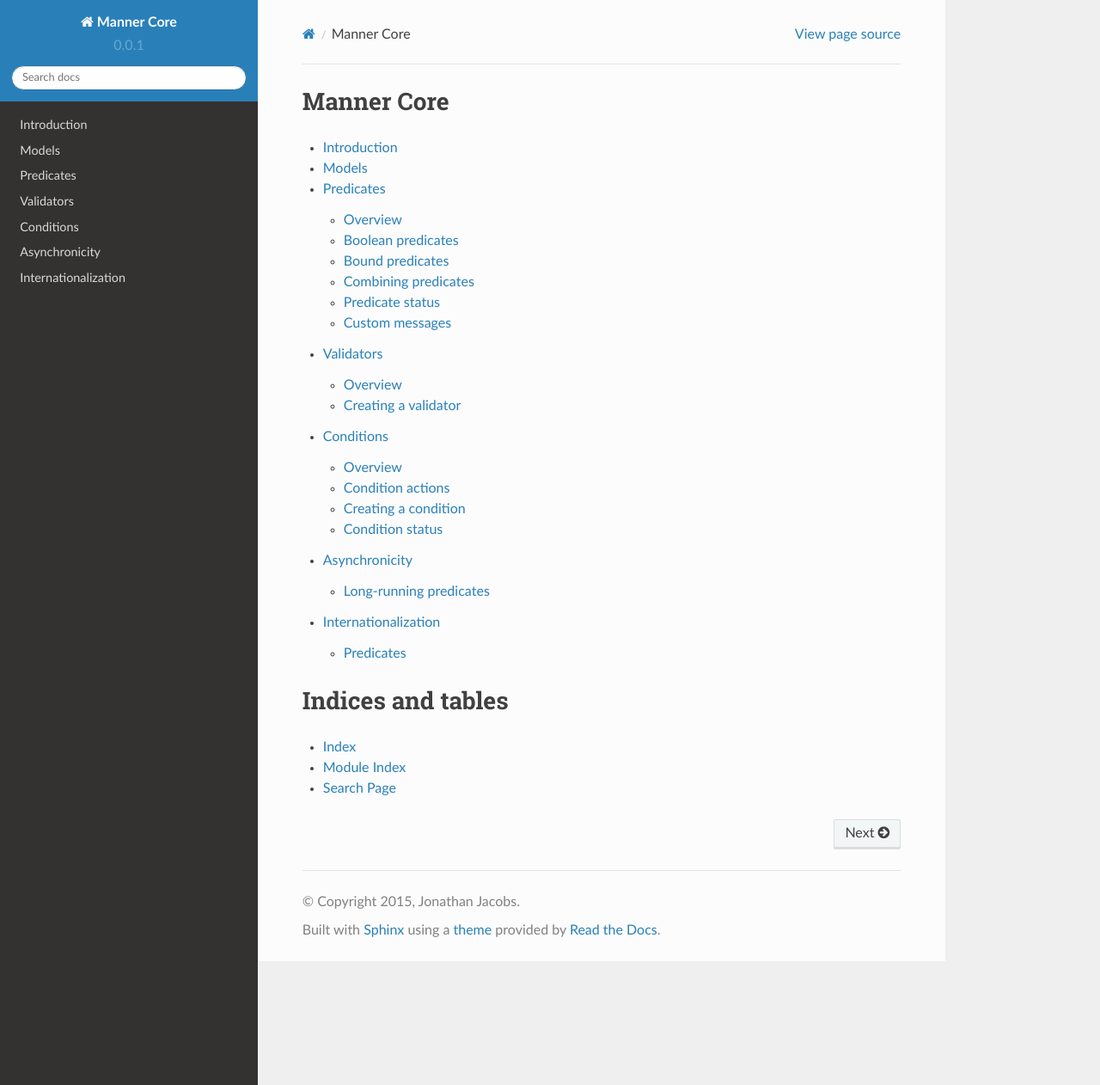
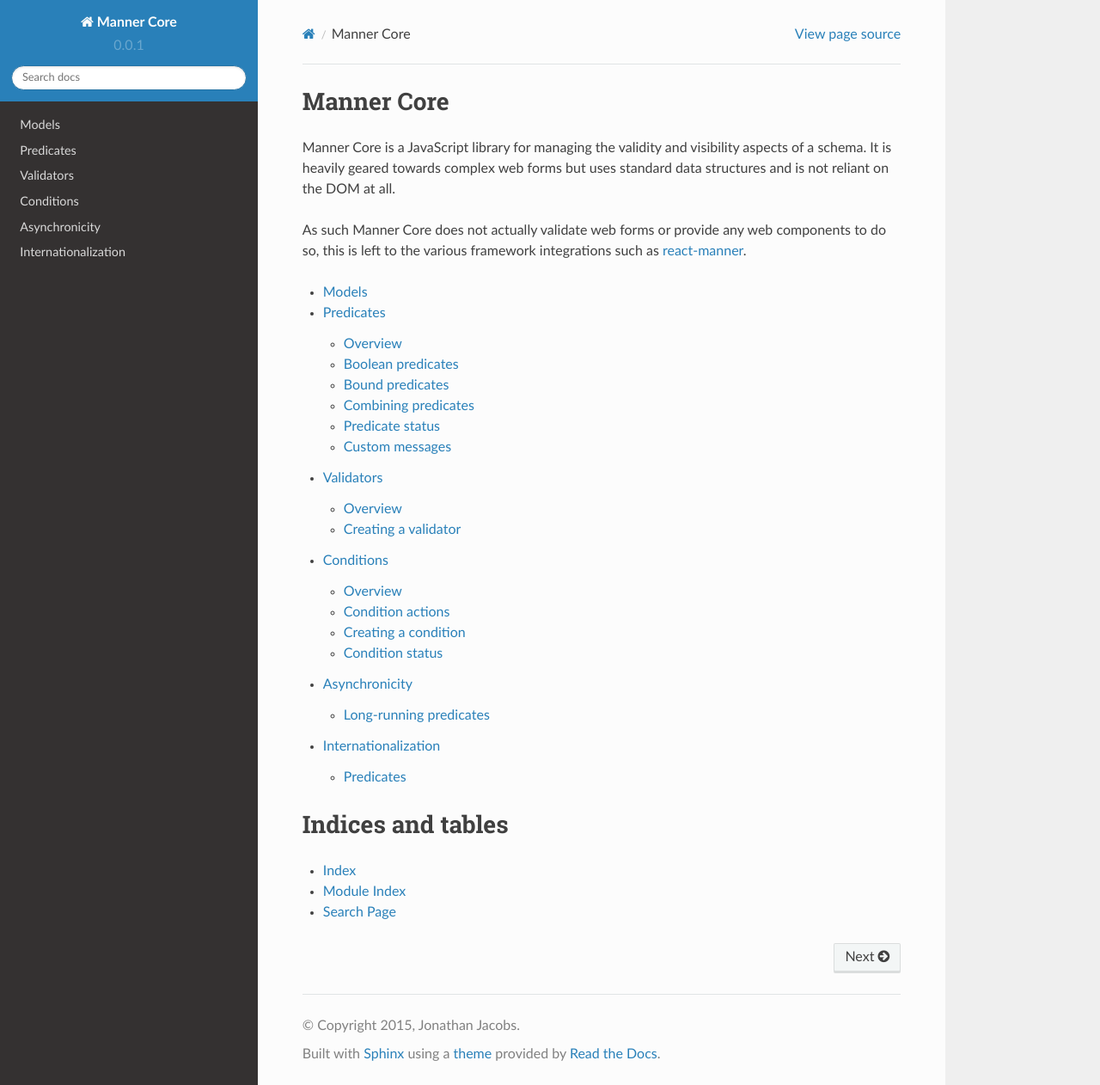
Before and after one commit to jonathanj/manner, a Sphinx documentation site: the page built from docs/index.rst, in a window 1280 px wide and 1262 px high. Shown: the whole window at 86% size. Built offline with Sphinx 7.4.7 and the Read the Docs theme 2.0.0, drawn with Linux system fonts in a browser that asks for light colours.

Commit message:
Documentation tweaks.

```diff
--- a/docs/index.rst
+++ b/docs/index.rst
@@ -1,10 +1,19 @@
 Manner Core
 ===========
+
+Manner Core is a JavaScript library for managing the validity and visibility
+aspects of a schema. It is heavily geared towards complex web forms but uses
+standard data structures and is not reliant on the DOM at all.
+
+As such Manner Core does not actually validate web forms or provide any web
+components to do so, this is left to the various framework integrations such as
+`react-manner`_.
+
+.. _react-manner: http://example.com/does_not_exist_yet
 
 .. toctree::
    :maxdepth: 2
 
-   intro
    models
    predicates
    validators
--- a/docs/predicates.rst
+++ b/docs/predicates.rst
@@ -73,7 +73,8 @@
 --------------------
 
 Predicates are generally small, simple functions with a single purpose, meaning
-they can easily be combined to form more complex predicates.
+they can easily be combined to form more complex predicates. Some built-in
+predicates are combinations of others, such as ``numeric``.
 
 Requiring all combined predicates to pass can be done with ``and`` (as in
 logical AND), while requiring at least one combined predicate to pass can be
```
Also changed, not shown: docs/intro.rst (deleted, +0 -12 lines).
